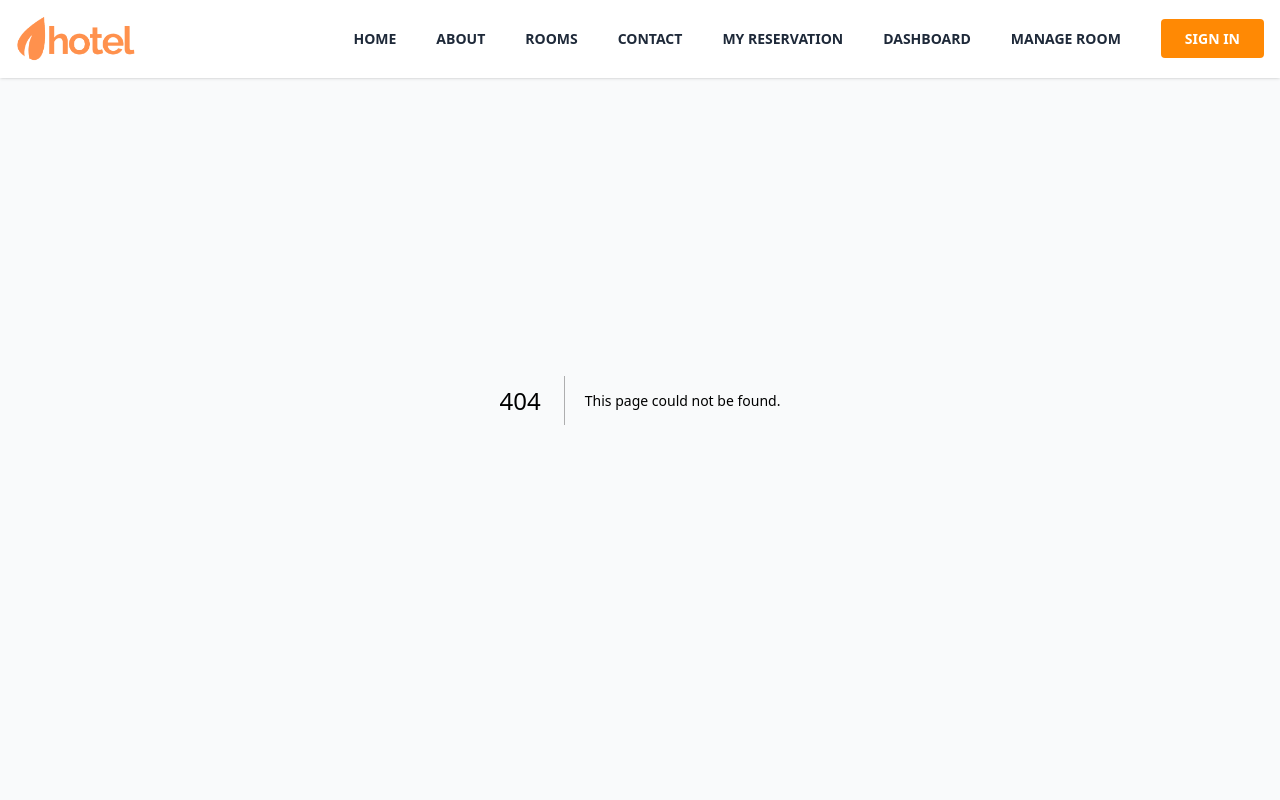
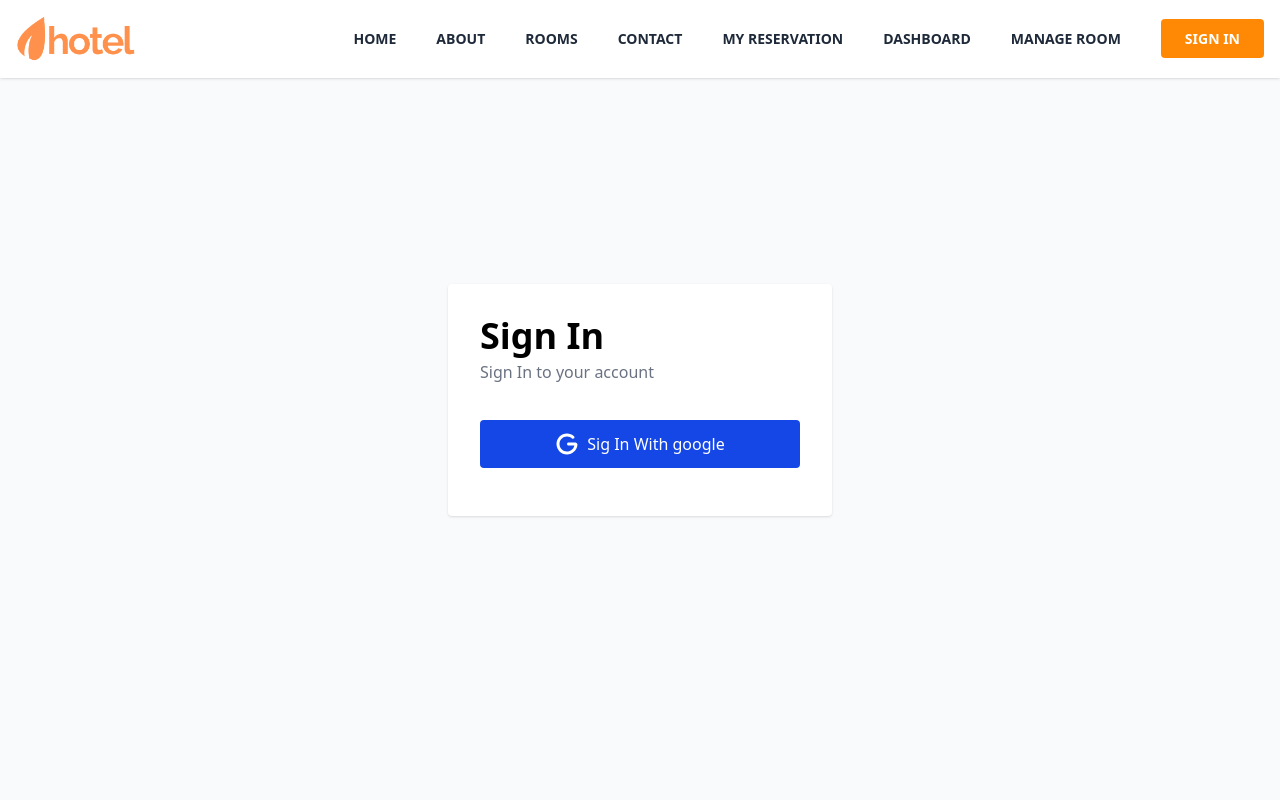
Before and after one commit to Rifal-code/hotel-booking, a Next.js app: page /signin in a window 1280 px wide. Before the commit this address had no page. Shown: the top 800 px of the page. Built offline with nearby package versions, Linux system fonts and the light colour scheme.

Commit message:
feat: add signin page

```diff
--- /dev/null
+++ b/app/signin/page.tsx
@@ -0,0 +1,24 @@
+import { LoginGoogleButton } from "@/components/login-button";
+import { Metadata } from "next";
+
+export const metadata: Metadata = {
+  title: "sign In",
+};
+
+const SigninPage = () => {
+  return (
+    <div className="min-h-screen flex items-center">
+      <div className="bg-white w-96 mx-auto rounded-sm shadow p-8">
+        <h1 className="text-4xl font-bold mb-1">Sign In</h1>
+        <p className="font-medium mb-5 text-gray-500">
+          Sign In to your account
+        </p>
+        <div className="py-4 text-center">
+          <LoginGoogleButton />
+        </div>
+      </div>
+    </div>
+  );
+};
+
+export default SigninPage;
```
